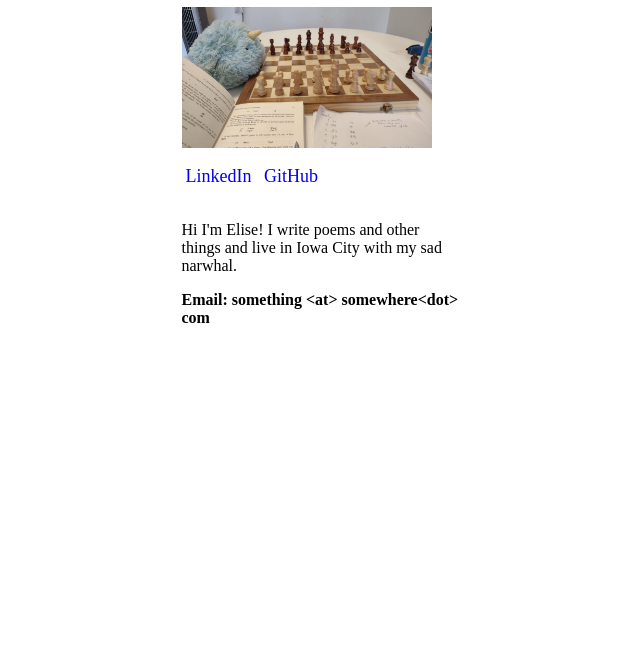
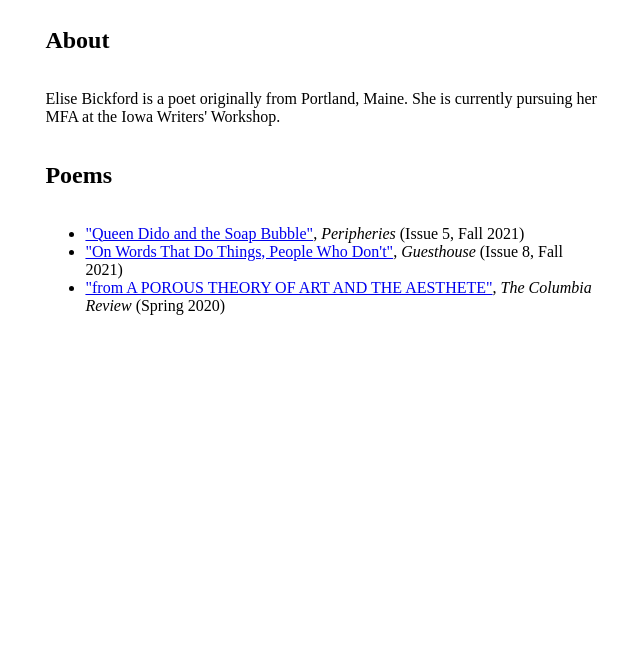
Before and after one commit to Elisebic/elisebic.github.io, a plain HTML site: page index.html in a window 1280 px wide. Shown: the part 153-800 px from the top of the page, without its empty margins (318-958 px from the left). Drawn offline with Linux system fonts and the light colour scheme.

Commit message:
Forgot to push thes

```diff
--- a/index.html
+++ b/index.html
@@ -13,18 +13,16 @@
 
   <h1>Elise Bickford</h1>
 
-  <img src="images/narwhal_chess_1.jpg" alt="chess narwhal" width=250 />
+  <h2>About</h2>
+  <p>Elise Bickford is a poet originally from Portland, Maine. She is currently pursuing her MFA at the Iowa Writers' Workshop.</p>
 
-  <ul class="main-links">
-    <li><a href="https://www.linkedin.com/in/conor-mcgrory-ba7566103">LinkedIn</a></li>
-    <li><a href="https://github.com/conormcgrory">GitHub</a></li>
+
+  <h2>Poems</h2>
+  <ul>
+      <li><a href="https://www.peripheriesjournal.com/">"Queen Dido and the Soap Bubble"</a>, <i>Peripheries</i> (Issue 5, Fall 2021)</li>
+      <li><a href="https://www.guesthouselit.com/i8-bickford-elise-poetry">"On Words That Do Things, People Who Don't"</a>, <i>Guesthouse</i> (Issue 8, Fall 2021)</li>
+      <li><a href="https://issuu.com/thecolumbiareview/docs/tcr_spring_2020">"from A POROUS THEORY OF ART AND THE AESTHETE"</a>, <i>The Columbia Review</i> (Spring 2020)</li>
   </ul>
-
-  <div id="home-description">
-    <p>Hi I'm Elise! I write poems and other things and live in Iowa City with my sad narwhal.
-
-    <p><strong>Email: something &lt;at&gt; somewhere&lt;dot&gt; com</strong>
-  </div>
 
 </div>
 </body>
--- a/style.css
+++ b/style.css
@@ -13,23 +13,5 @@ html, body {
   display: flex;
   flex-direction: column;
   height: 80%;
-  max-width: 50%;
+  max-width: 70%;
 }
-
-
-/* Styling for main links */
-
-.main-links {
-  list-style: none;
-  padding-left: 0px;
-  font-size: 18px;
-}
-
-.main-links li {
-  display: inline-block;
-}
-
-.main-links a {
-  text-decoration: none;
-  padding: 4px;
-}
```
Also changed, not shown: images/narwhal_chess_1.jpg (deleted).
